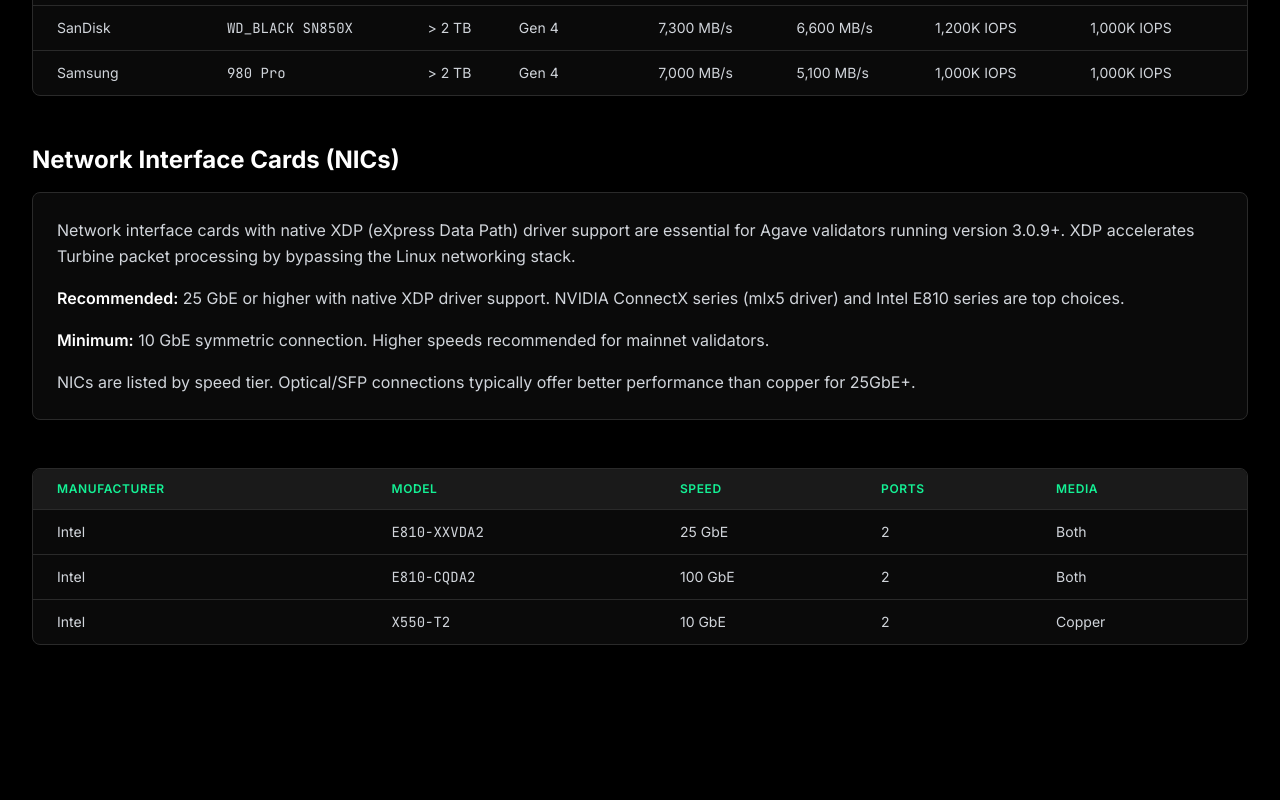
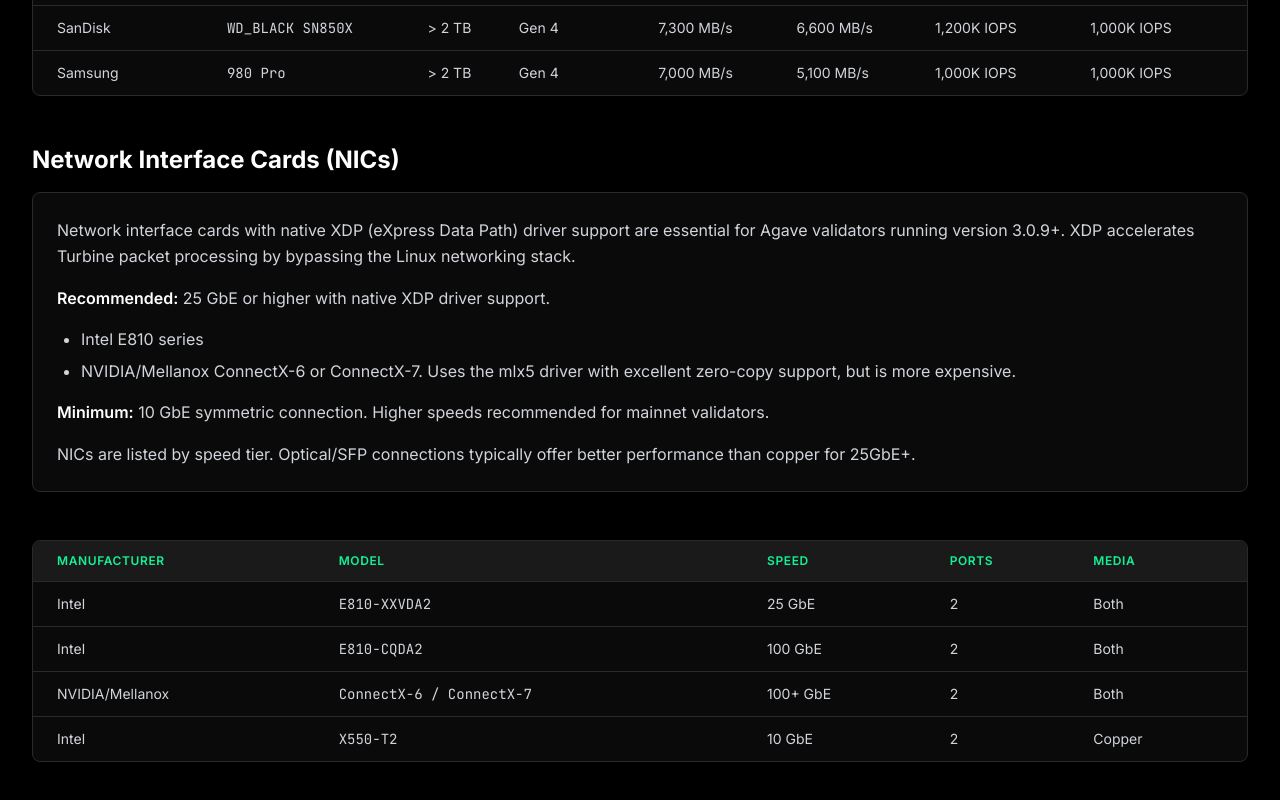
Before and after one commit to solanahcl/solanahcl, a React (Vite) app: page /category/1 in a window 1280 px wide. Shown: the part 3246-4046 px from the top of the page. Before the commit the page ends 3987 px from the top, so only its background shows below. Built offline with nearby package versions, Linux system fonts and the light colour scheme.

Commit message:
Update NIC recommendations and dependency security fixes

```diff
--- a/src/components/SearchBar.tsx
+++ b/src/components/SearchBar.tsx
@@ -1,4 +1,4 @@
-import { useState, useEffect, useRef } from 'react';
+import { useState, useEffect, useRef, useCallback } from 'react';
 import { useNavigate } from 'react-router-dom';
 import { searchHardware, SearchResult } from '../utils/search';
 
@@ -40,6 +40,27 @@
     };
   }, []);
 
+  const handleSelectResult = useCallback((result: SearchResult) => {
+    if (result.type === 'provider') {
+      window.open(result.link, '_blank');
+    } else {
+      navigate(result.link);
+      // Scroll to anchor after navigation
+      setTimeout(() => {
+        const hash = result.link.split('#')[1];
+        if (hash) {
+          const element = document.getElementById(hash);
+          if (element) {
+            element.scrollIntoView({ behavior: 'smooth', block: 'start' });
+          }
+        }
+      }, 100);
+    }
+    setIsOpen(false);
+    setQuery('');
+    inputRef.current?.blur();
+  }, [navigate]);
+
   // Handle keyboard navigation
   useEffect(() => {
     const handleKeyDown = (event: KeyboardEvent) => {
@@ -75,28 +96,7 @@
         document.removeEventListener('keydown', handleKeyDown);
       };
     }
-  }, [isOpen, results, selectedIndex]);
-
-  const handleSelectResult = (result: SearchResult) => {
-    if (result.type === 'provider') {
-      window.open(result.link, '_blank');
-    } else {
-      navigate(result.link);
-      // Scroll to anchor after navigation
-      setTimeout(() => {
-        const hash = result.link.split('#')[1];
-        if (hash) {
-          const element = document.getElementById(hash);
-          if (element) {
-            element.scrollIntoView({ behavior: 'smooth', block: 'start' });
-          }
-        }
-      }, 100);
-    }
-    setIsOpen(false);
-    setQuery('');
-    inputRef.current?.blur();
-  };
+  }, [handleSelectResult, isOpen, results, selectedIndex]);
 
   const highlightMatch = (text: string, searchTerm: string) => {
     if (!searchTerm) return text;
--- a/src/data/network.ts
+++ b/src/data/network.ts
@@ -18,6 +18,15 @@
         media: 'both',
         notes: 'Top-tier Intel NIC with full XDP support. QSFP28 connections.'
     },
+    // NVIDIA/Mellanox ConnectX Series
+    {
+        manufacturer: 'NVIDIA/Mellanox',
+        model: 'ConnectX-6 / ConnectX-7',
+        speed: '100+ GbE',
+        ports: 2,
+        media: 'both',
+        notes: 'mlx5 driver with excellent AF_XDP zero-copy support. More expensive than Intel E810 options.'
+    },
     // Budget-friendly options
     {
         manufacturer: 'Intel',
@@ -31,7 +40,9 @@
 
 export const networkNotes = `Network interface cards with native XDP (eXpress Data Path) driver support are essential for Agave validators running version 3.0.9+. XDP accelerates Turbine packet processing by bypassing the Linux networking stack.
 
-**Recommended:** 25 GbE or higher with native XDP driver support. NVIDIA ConnectX series (mlx5 driver) and Intel E810 series are top choices.
+**Recommended:** 25 GbE or higher with native XDP driver support.
+- Intel E810 series
+- NVIDIA/Mellanox ConnectX-6 or ConnectX-7. Uses the mlx5 driver with excellent zero-copy support, but is more expensive.
 
 **Minimum:** 10 GbE symmetric connection. Higher speeds recommended for mainnet validators.
 
```
Also changed, not shown: package.json (+5 -5 lines), 1 other file (tests, documents, lock files or other folders).
